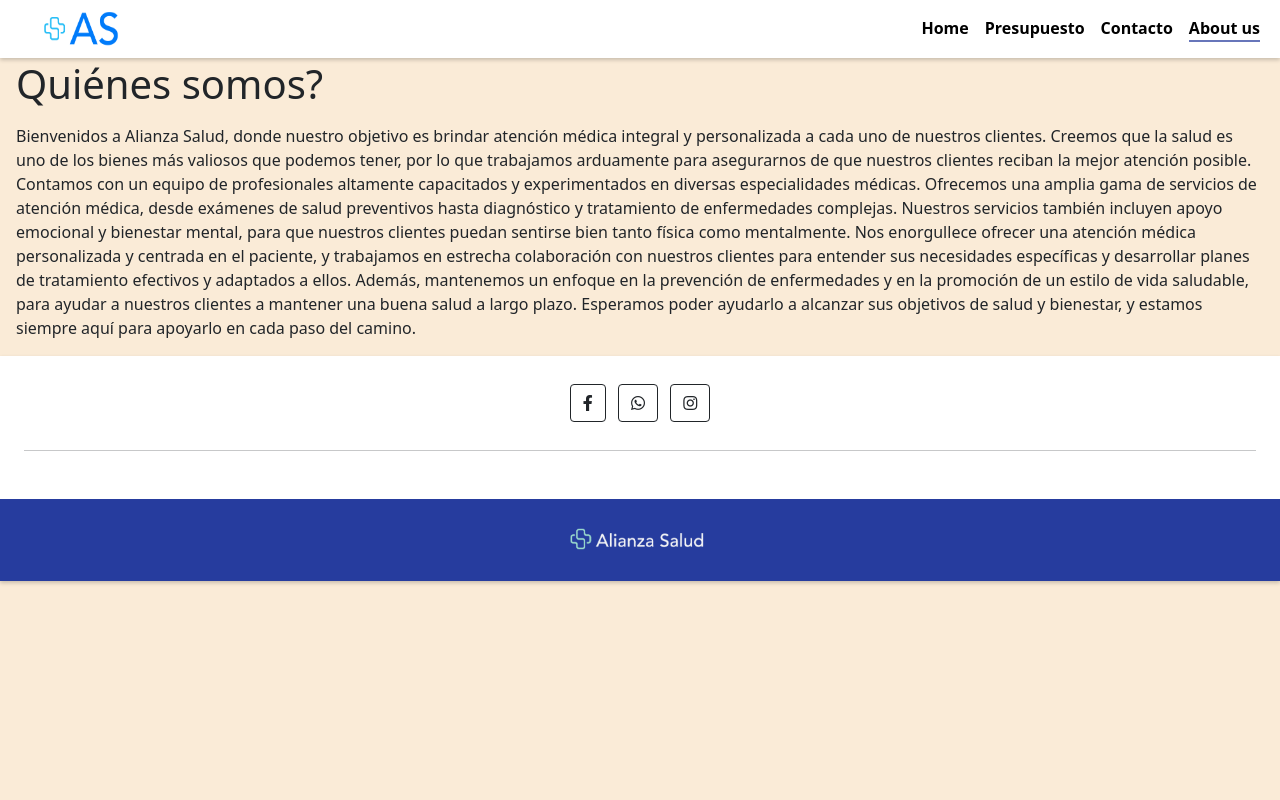
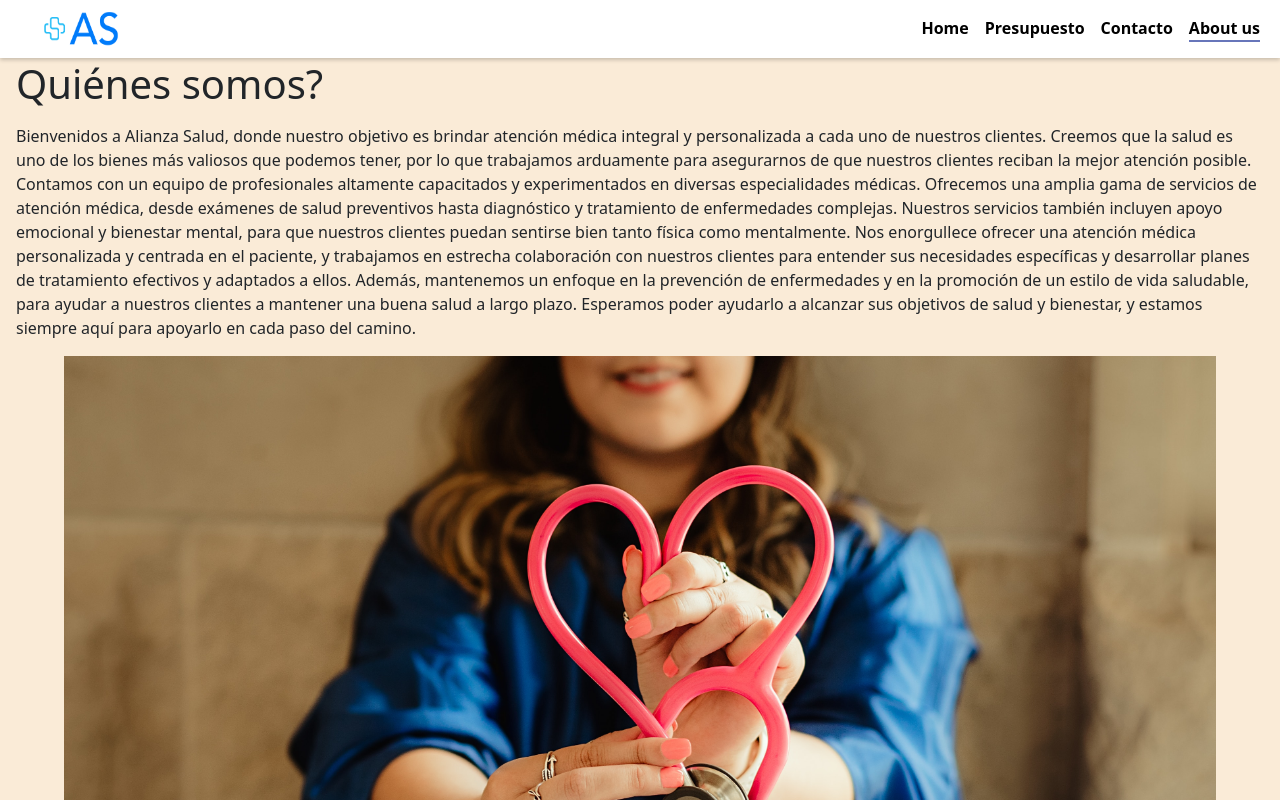
Before and after one commit to grupo-4-Argentina-programa/Trabajo-Final-Obra_Social, a website: page about-us.html in a window 1280 px wide. Shown: the top 800 px of the page. Drawn offline with nearby package versions, Linux system fonts and the light colour scheme.

Commit message:
link cambiado

```diff
--- a/about-us.html
+++ b/about-us.html
@@ -59,7 +59,7 @@
         Esperamos poder ayudarlo a alcanzar sus objetivos de salud y bienestar, y estamos siempre aquí para apoyarlo en cada paso del camino.</p>
 
     <div>
-        <img src="css/patty-brito-Y-3Dt0us7e0-unsplash.jpg" alt="" class="imagen-qs">
+        <img src="./imagenes/patty-brito-Y-3Dt0us7e0-unsplash.jpg" alt="" class="imagen-qs">
     </div>
 
 </body>
```
